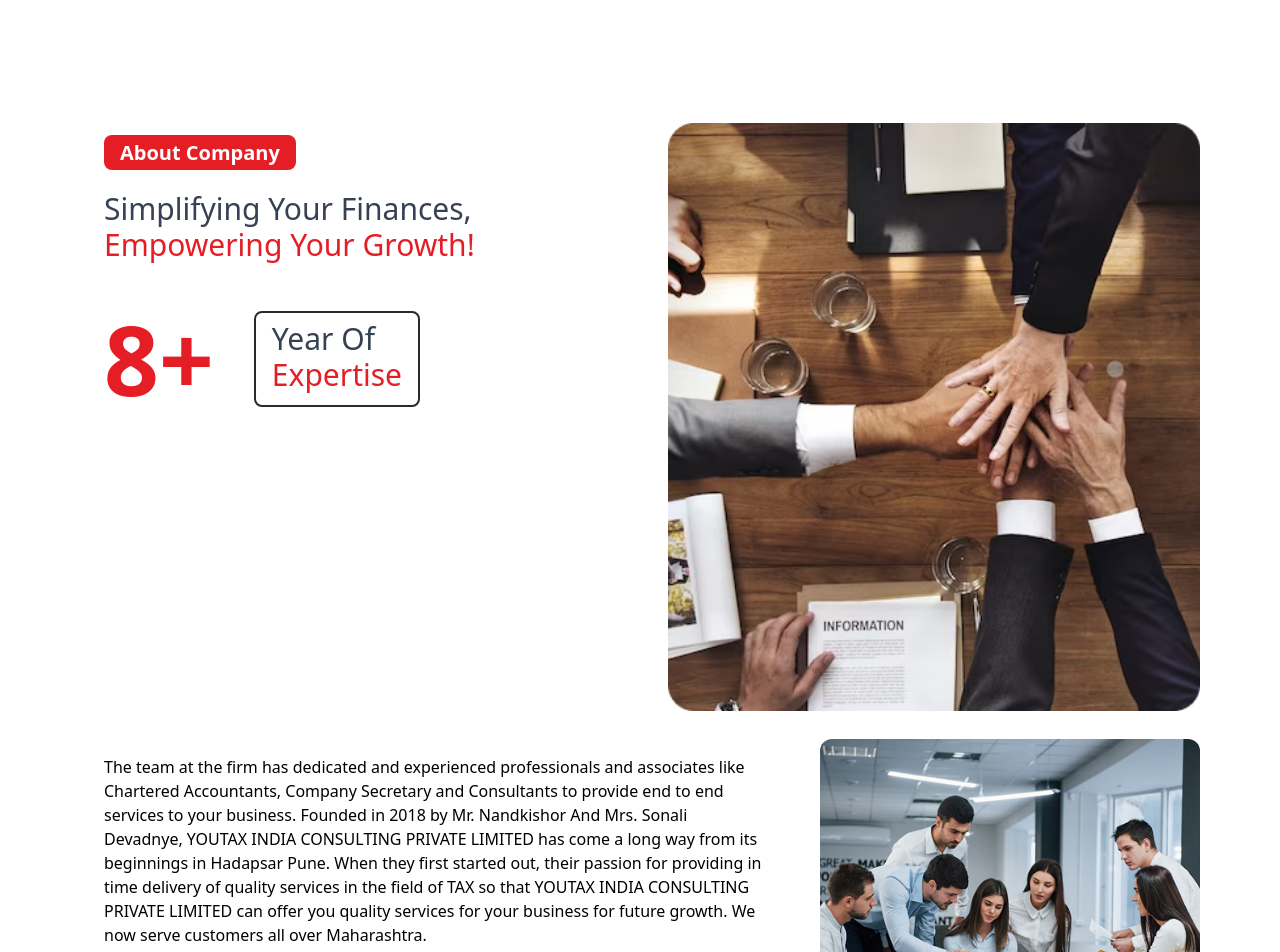
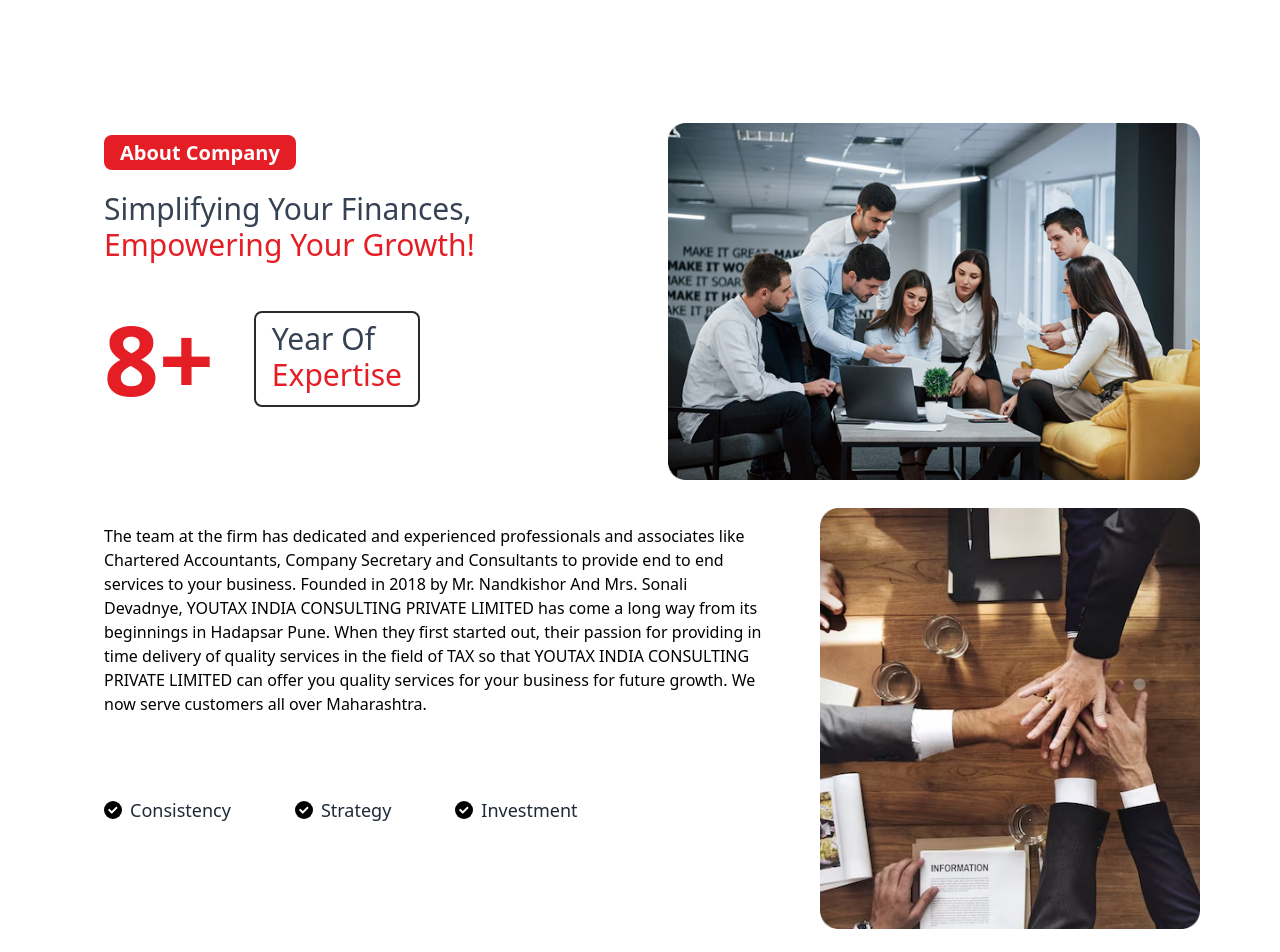
Before and after one commit to vm3techsolutions/youtaxsub, a Next.js app: page / in a window 1280 px wide. Shown: the part 1740-2692 px from the top of the page. Built offline with nearby package versions, Linux system fonts and the light colour scheme.

Commit message:
Modify img

```diff
--- a/src/app/Home/AboutCompany.jsx
+++ b/src/app/Home/AboutCompany.jsx
@@ -6,7 +6,7 @@
     <section className="mx-auto px-5 sm:px-20 py-16 text-center" id="about">
       <div>
         {/* Service 1 */}
-        <div className="grid grid-cols-1 md:grid-cols-2 gap-8 md:gap-14 text-left">
+        <div className="grid grid-cols-1 md:grid-cols-2 gap-8 md:gap-14 text-left h-full">
           {/* Card 1 */}
           <div className=" p-5 sm:p-6 ">
             {/* Heading */}
@@ -40,7 +40,7 @@
 
           <div className="mt-2">
             <Image
-              src="/assets/About1.png"
+              src="/assets/About2.png"
               alt="Meeting Discussion"
               width={500}
               height={300}
@@ -80,7 +80,7 @@
     {/* Image Section - Reduced Width & Height */}
     <div className="md:w-[35%] mt-2 flex justify-center items-start">
       <Image
-        src="/assets/About2.png"
+        src="/assets/About1.png"
         alt="Meeting Discussion"
         width={300}
         height={250}
```
